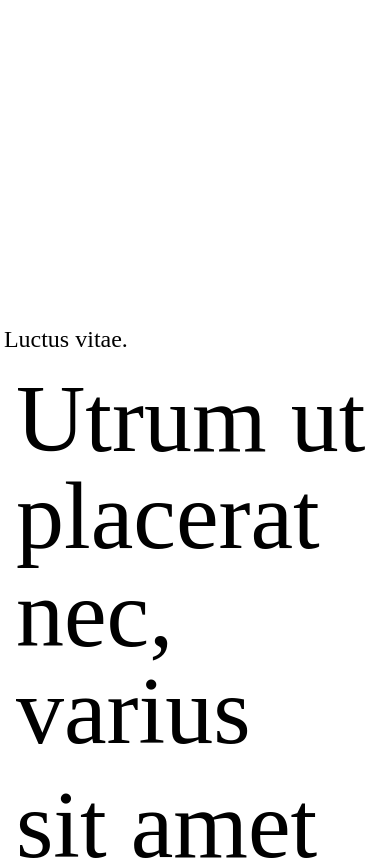
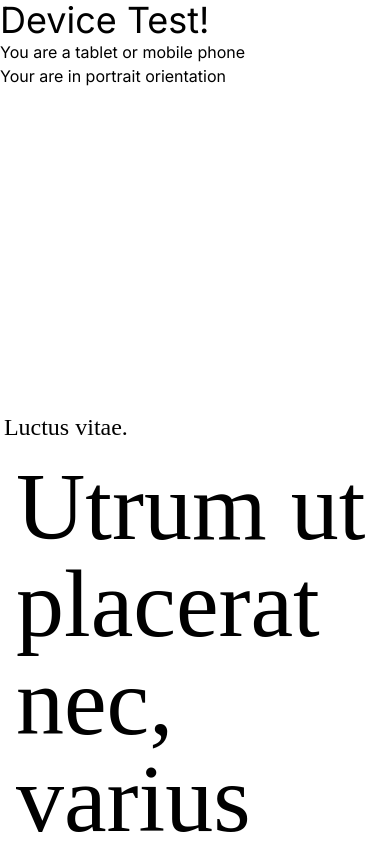
Before and after one commit to KaiyuWei/brink-page, a Next.js app: page / in a window 390 px wide. Shown: the top 860 px of the page. Built offline with nearby package versions, Linux system fonts and the light colour scheme.

Commit message:
use media query

```diff
--- a/app/components/section2/section2.module.css
+++ b/app/components/section2/section2.module.css
@@ -11,7 +11,7 @@
 .flexVertical {
   display: flex;
   flex-direction: column;
-  /* flex: 1; */
+  flex: 0 1 auto;
 }
 
 /* the flex boxes on two sides */
@@ -21,7 +21,6 @@
   max-width: 35rem;
   min-width: 25rem;
   margin: 1rem 1.5rem;
-  flex: 0 1 auto;
 }
 
 /* the flex box in the middle */
--- a/app/components/section2/section2.tsx
+++ b/app/components/section2/section2.tsx
@@ -36,9 +36,7 @@
             <div className={`${styles.sideFlexItem} placeholder-box`}></div>
             <div className={`${styles.sideFlexItem} placeholder-box`}></div>
           </div>
-          <div>
-            <div className={`${styles.middleFlexItem} placeholder-box`}></div>
-          </div>
+          <div className={`${styles.middleFlexItem} placeholder-box`}></div>
           <div className={styles.flexVertical}>
             <div className={`${styles.sideFlexItem} placeholder-box`}></div>
             <div className={`${styles.sideFlexItem} placeholder-box`}></div>
--- a/app/components/section3/section3.module.css
+++ b/app/components/section3/section3.module.css
@@ -11,8 +11,9 @@
 /* text boxes in section 3 */
 .flexTextTitle {
   width: 38rem;
-  height: 30rem;
+  height: 10rem;
   margin: 1rem 1rem;
+  align-self: stretch;
   flex-grow: 1;
 }
 
--- a/app/page.tsx
+++ b/app/page.tsx
@@ -1,14 +1,31 @@
 "use client";
 import React from "react";
-import styles from "./webpage.module.css";
+import { useMediaQuery } from "react-responsive";
 import Section1 from "./components/section1/section1";
 import Section2 from "./components/section2/section2";
 import Section3 from "./components/section3/section3";
 import Section4 from "./components/section4/section4";
 
 export default function Home() {
+  const isDesktopOrLaptop = useMediaQuery({
+    query: "(min-width: 1224px)",
+  });
+  const isBigScreen = useMediaQuery({ query: "(min-width: 1824px)" });
+  const isTabletOrMobile = useMediaQuery({ query: "(max-width: 1224px)" });
+  const isPortrait = useMediaQuery({ query: "(orientation: portrait)" });
+  const isRetina = useMediaQuery({ query: "(min-resolution: 2dppx)" });
+
   return (
     <div>
+      <div>
+        <h1>Device Test!</h1>
+        {isDesktopOrLaptop && <p>You are a desktop or laptop</p>}
+        {isBigScreen && <p>You have a huge screen</p>}
+        {isTabletOrMobile && <p>You are a tablet or mobile phone</p>}
+        <p>Your are in {isPortrait ? "portrait" : "landscape"} orientation</p>
+        {isRetina && <p>You are retina</p>}
+      </div>
+
       <Section1 />
       <Section2 />
       <Section3 />
```
Also changed, not shown: package.json (+6 -5 lines), 1 other file (tests, documents, lock files or other folders).
